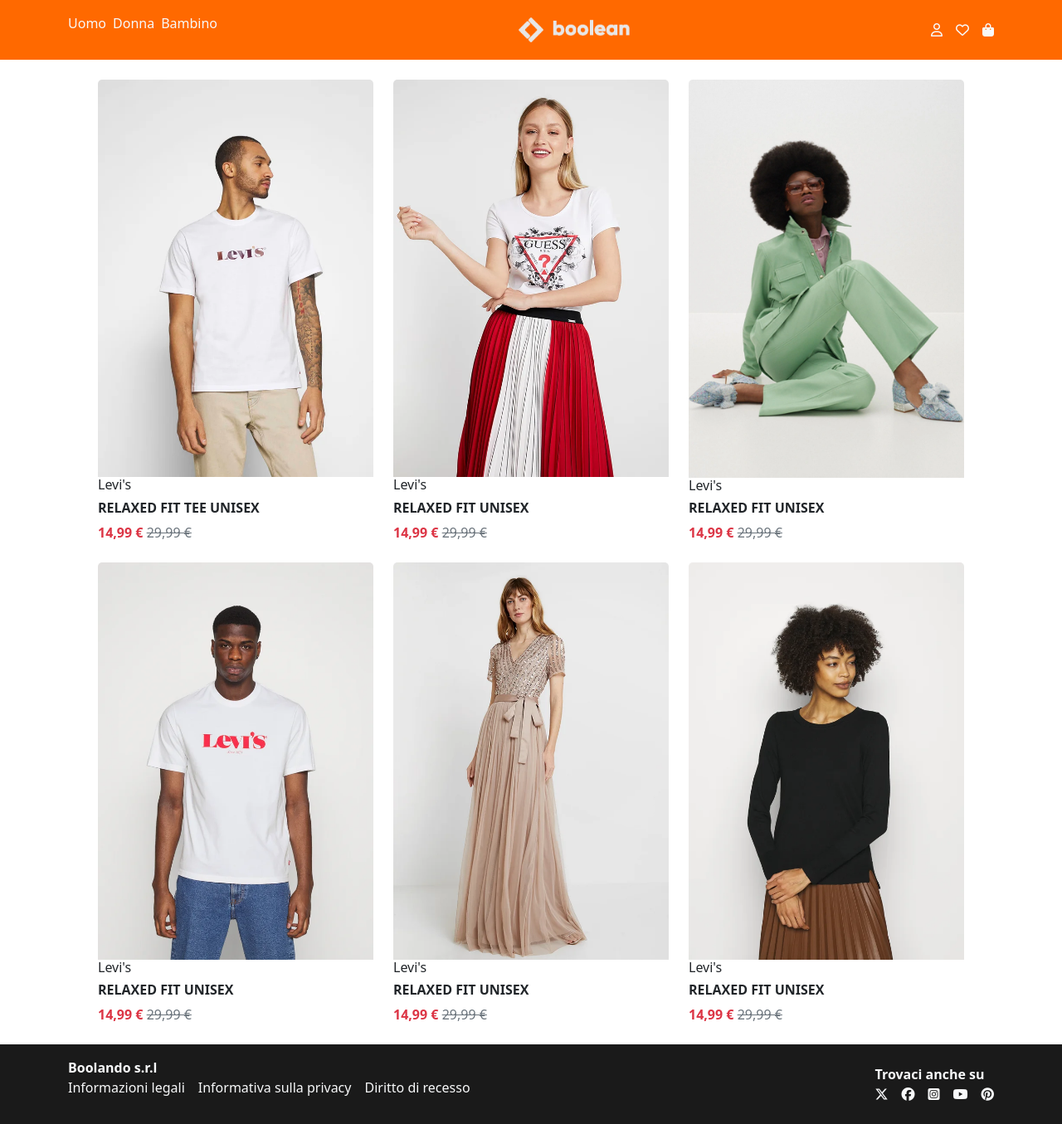
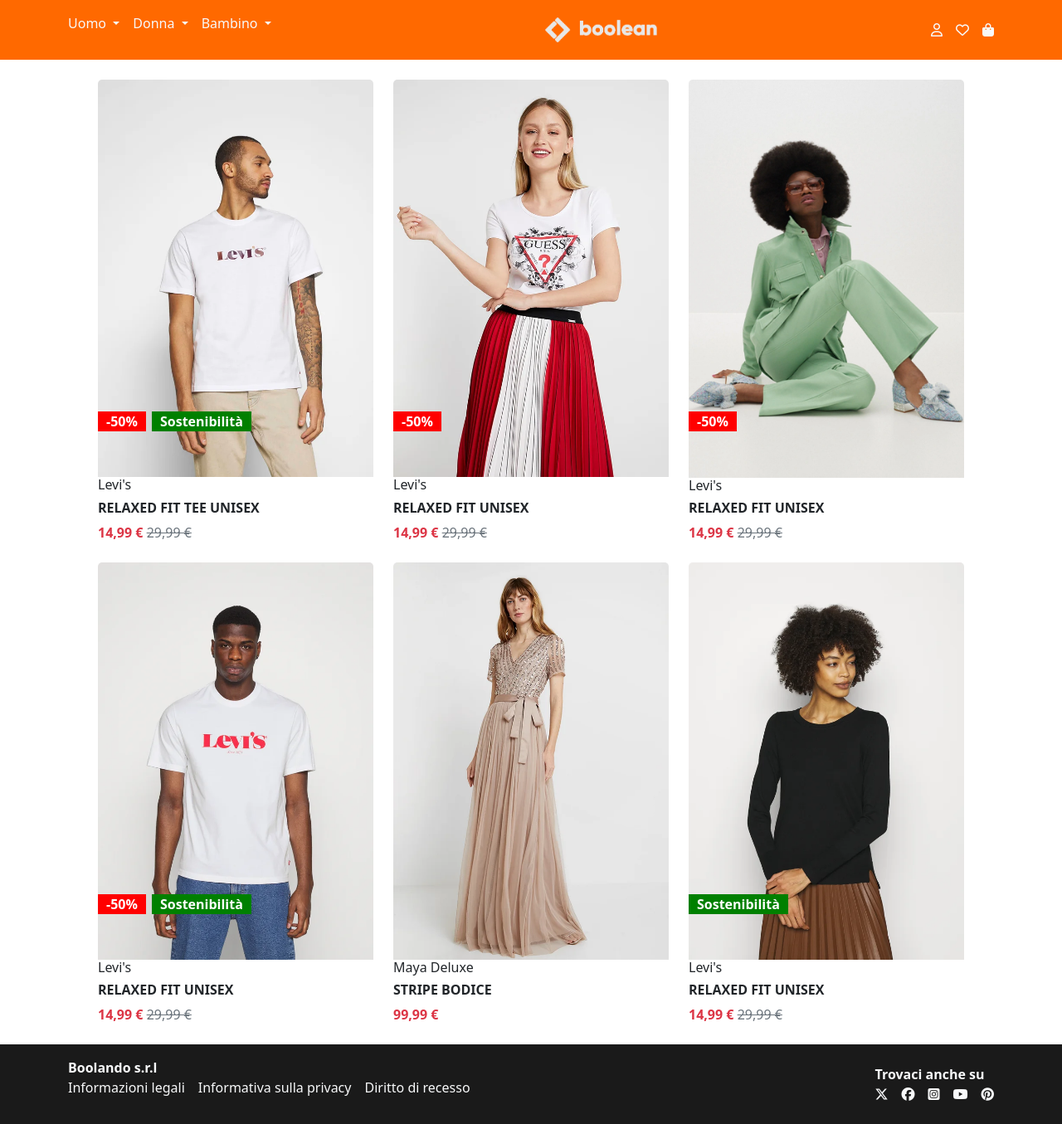
Before and after one commit to MassimoRomano/vite-boolando, a Vue app: page / in a window 1280 px wide. Shown: the whole page at 83% size. Built offline with nearby package versions, Linux system fonts and the light colour scheme.

Commit message:
add hover img and position

```diff
--- /dev/null
+++ b/src/assets/scss/partials/_main.scss
@@ -0,0 +1,41 @@
+.trans-back {
+    display: none;
+}
+
+.card:hover .trans-front {
+    display: none;
+}
+
+.card:hover .trans-back {
+    display: block;
+}
+
+.sost{
+    position: absolute;
+    top: 400px;
+    left: 0px;
+    background-color: green;
+    color: white;
+    font-weight: bolder;
+    padding: 0px 10px;
+}
+
+.sost-2{
+    position: absolute;
+    top: 400px;
+    left: 65px;
+    background-color: green;
+    color: white;
+    font-weight: bolder;
+    padding: 0px 10px;
+}
+
+.disc{
+    position: absolute;
+    top: 400px;
+    left: 0px;
+    background-color: red;
+    color: white;
+    font-weight: bolder;
+    padding: 0px 10px;
+}
--- a/src/assets/scss/style.scss
+++ b/src/assets/scss/style.scss
@@ -1,11 +1,12 @@
 @use 'bootstrap/scss/bootstrap.scss';
 @use './partials/variables' as *;
 @use '/node_modules/@fortawesome/fontawesome-free/css/all.min.css';
+@use '/src/assets/scss/partials/main';
 
-header{
+header {
     background-color: $primary;
 }
 
-footer{
+footer {
     background-color: $dark;
 }
--- a/src/components/AppHeader.vue
+++ b/src/components/AppHeader.vue
@@ -7,9 +7,9 @@
 <template>
     <header>
         <nav class="container d-flex justify-content-between align-items-center py-3">
-            <ul class="list-unstyled d-flex gap-2">
+            <ul class="list-unstyled d-flex gap-3">
                 <li class="dropdown-center">
-                    <a class=" text-light text-decoration-none" type="" data-bs-toggle="dropdown" aria-expanded="false">
+                    <a class=" text-light text-decoration-none dropdown-toggle" type="" data-bs-toggle="dropdown" aria-expanded="false">
                         Uomo
                     </a>
                     <ul class="dropdown-menu">
@@ -19,7 +19,7 @@
                     </ul>
                 </li>
                 <li class="dropdown-center">
-                    <a class=" text-light text-decoration-none" type="" data-bs-toggle="dropdown" aria-expanded="false">
+                    <a class=" text-light text-decoration-none dropdown-toggle" type="" data-bs-toggle="dropdown" aria-expanded="false">
                         Donna
                     </a>
                     <ul class="dropdown-menu">
@@ -29,7 +29,7 @@
                     </ul>
                 </li>
                 <li class="dropdown-center">
-                    <a class=" text-light text-decoration-none" type="" data-bs-toggle="dropdown" aria-expanded="false">
+                    <a class=" text-light text-decoration-none dropdown-toggle" type="" data-bs-toggle="dropdown" aria-expanded="false">
                         Bambino
                     </a>
                     <ul class="dropdown-menu">
--- a/src/components/AppMain.vue
+++ b/src/components/AppMain.vue
@@ -9,7 +9,10 @@
         <div class="row m-4">
             <div class="col-4 mb-4">
                 <div class="card border border-0">
-                    <img src="/public/images/1.webp" class="card-img-top" alt="...">
+                    <img  src="/public/images/1.webp" class="card-img-top trans-front" alt="...">
+                    <img  src="/public/images/1b.webp" class="card-img-top trans-back" alt="...">
+                    <div class="disc">-50%</div>
+                    <div class="sost-2">Sostenibilità</div>
                     <div class="card-body p-0">
                         <h6>Levi's</h6>
                         <h6 class="fw-bolder">RELAXED FIT TEE UNISEX</h6>
@@ -20,7 +23,9 @@
             </div>
             <div class="col-4">
                 <div class="card border border-0">
-                    <img src="/public/images/2.webp" class="card-img-top" alt="...">
+                    <img  src="/public/images/2.webp" class="card-img-top trans-front" alt="...">
+                    <img  src="/public/images/2b.webp" class="card-img-top trans-back" alt="...">
+                    <div class="disc">-50%</div>
                     <div class="card-body p-0">
                         <h6>Levi's</h6>
                         <h6 class="fw-bolder">RELAXED FIT UNISEX</h6>
@@ -31,7 +36,9 @@
             </div>
             <div class="col-4">
                 <div class="card border border-0">
-                    <img src="/public/images/3.webp" class="card-img-top" alt="...">
+                    <img  src="/public/images/3.webp" class="card-img-top trans-front" alt="...">
+                    <img  src="/public/images/3b.webp" class="card-img-top trans-back" alt="...">
+                    <div class="disc">-50%</div>
                     <div class="card-body p-0">
                         <h6>Levi's</h6>
                         <h6 class="fw-bolder">RELAXED FIT UNISEX</h6>
@@ -42,7 +49,10 @@
             </div>
             <div class="col-4">
                 <div class="card border border-0">
-                    <img src="/public/images/4.webp" class="card-img-top" alt="...">
+                    <img  src="/public/images/4.webp" class="card-img-top trans-front" alt="...">
+                    <img  src="/public/images/4b.webp" class="card-img-top trans-back" alt="...">
+                    <div class="disc">-50%</div>
+                    <div class="sost-2">Sostenibilità</div>
                     <div class="card-body p-0">
                         <h6>Levi's</h6>
                         <h6 class="fw-bolder">RELAXED FIT UNISEX</h6>
@@ -53,18 +63,21 @@
             </div>
             <div class="col-4">
                 <div class="card border border-0">
-                    <img src="/public/images/5.webp" class="card-img-top" alt="...">
+                    <img  src="/public/images/5.webp" class="card-img-top trans-front" alt="...">
+                    <img  src="/public/images/5b.webp" class="card-img-top trans-back" alt="...">
                     <div class="card-body p-0">
-                        <h6>Levi's</h6>
-                        <h6 class="fw-bolder">RELAXED FIT UNISEX</h6>
-                        <span class="text-danger fw-bolder">14,99 &euro;</span> <span
-                            class="text-secondary text-decoration-line-through">29,99 &euro;</span>
+                        <h6>Maya Deluxe</h6>
+                        <h6 class="fw-bolder">STRIPE BODICE</h6>
+                        <span class="text-danger fw-bolder">99,99  &euro;</span>
                     </div>
                 </div>
             </div>
             <div class="col-4">
-                <div class="card border border-0">
-                    <img src="/public/images/6.webp" class="card-img-top" alt="...">
+                <div class="card border border-0 position-relative">
+                    <img  src="/public/images/6.webp" class="card-img-top trans-front" alt="...">
+                    <img  src="/public/images/6b.webp" class="card-img-top trans-back" alt="...">
+                    <div class="disc">-50%</div>
+                    <div class="sost">Sostenibilità</div>
                     <div class="card-body p-0">
                         <h6>Levi's</h6>
                         <h6 class="fw-bolder">RELAXED FIT UNISEX</h6>
@@ -79,4 +92,6 @@
 
 </template>
 
-<style></style>
+<style>
+
+</style>
```
